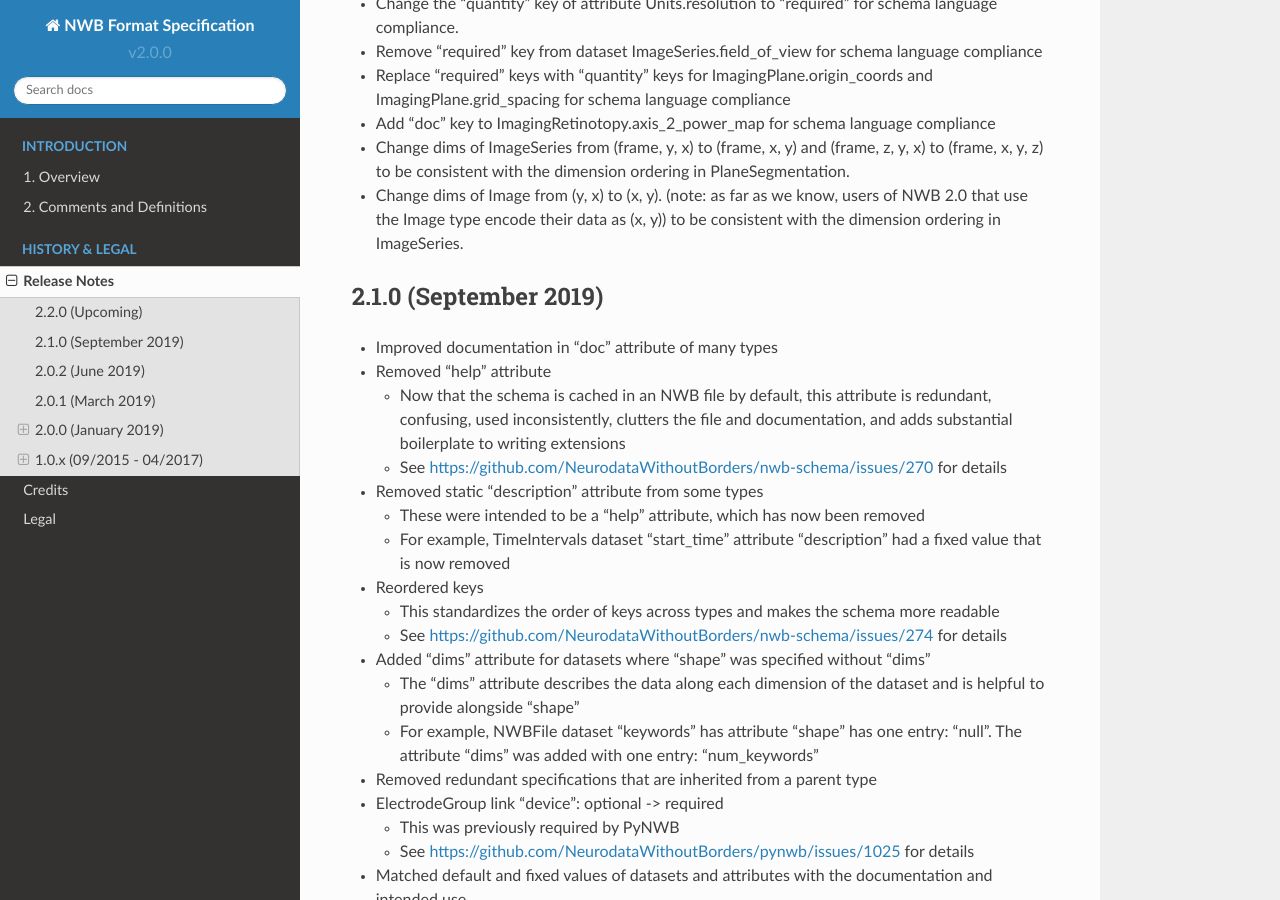
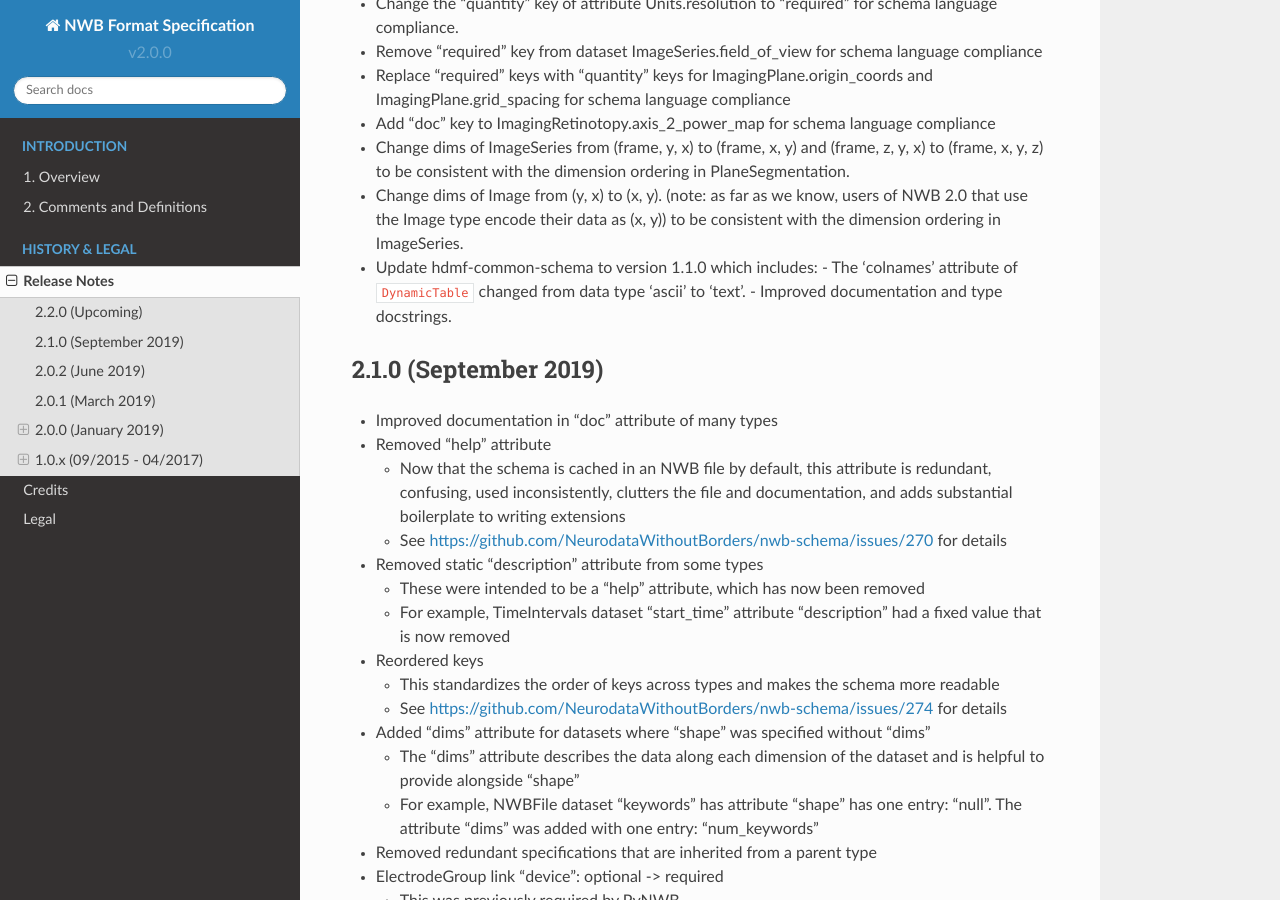
Before and after one commit to NeurodataWithoutBorders/nwb-schema, a Sphinx documentation site: the page built from docs/format/source/format_release_notes.rst, in a window 1280 px wide and 900 px high, scrolled down 656 px. Built offline with Sphinx 7.4.7 and the Read the Docs theme 2.0.0, drawn with Linux system fonts in a browser that asks for light colours.

Commit message:
add hdmf common release notes to nwb schema release notes

```diff
--- a/docs/format/source/format_release_notes.rst
+++ b/docs/format/source/format_release_notes.rst
@@ -37,6 +37,9 @@ Release Notes
 
 - Change dims of Image from (y, x) to (x, y). (note: as far as we know, users of NWB 2.0 that use the Image type encode their data as (x, y)) to be consistent with the dimension ordering in ImageSeries.
 
+- Update hdmf-common-schema to version 1.1.0 which includes:
+  - The 'colnames' attribute of ``DynamicTable`` changed from data type 'ascii' to 'text'.
+  - Improved documentation and type docstrings.
 
 2.1.0 (September 2019)
 ----------------------
```
